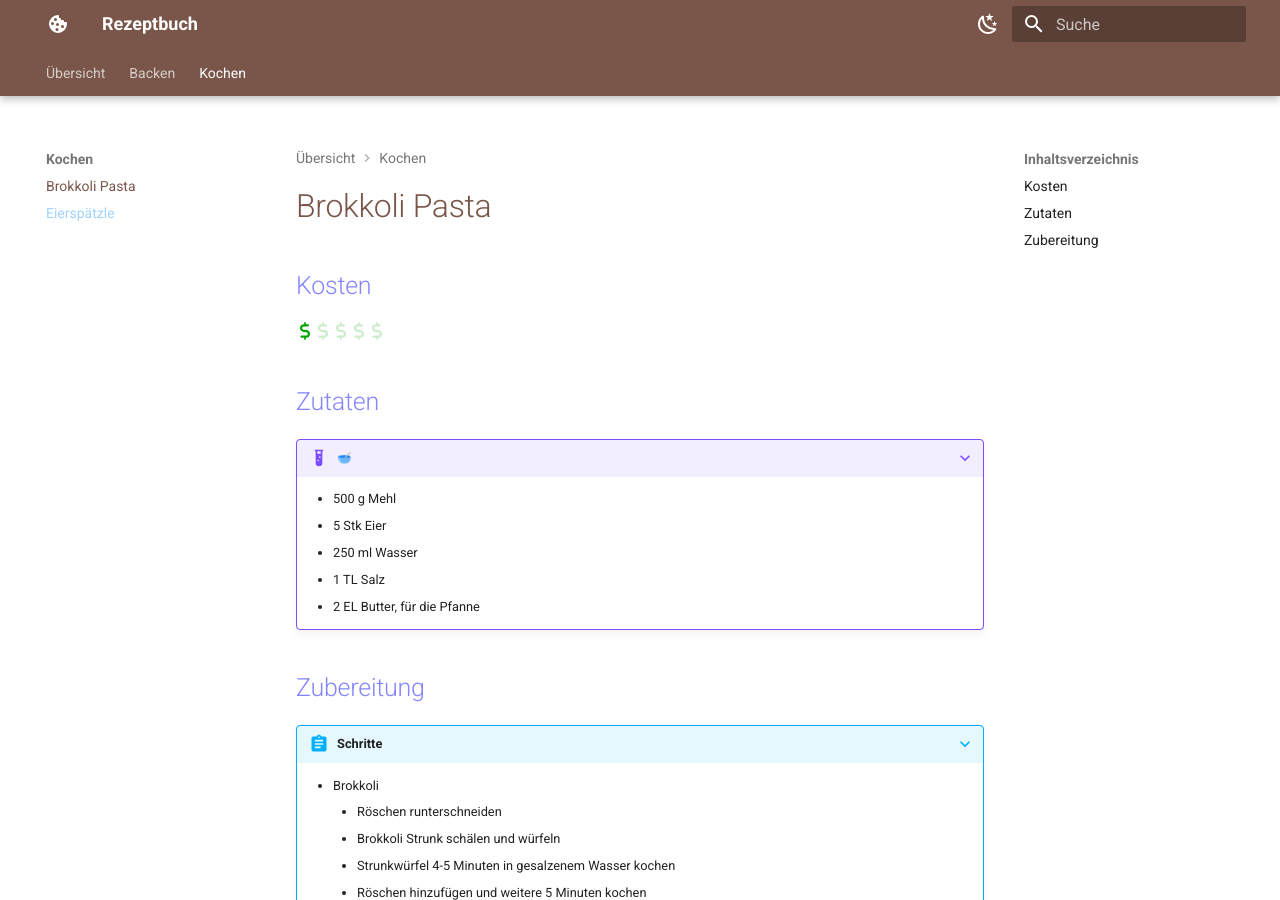
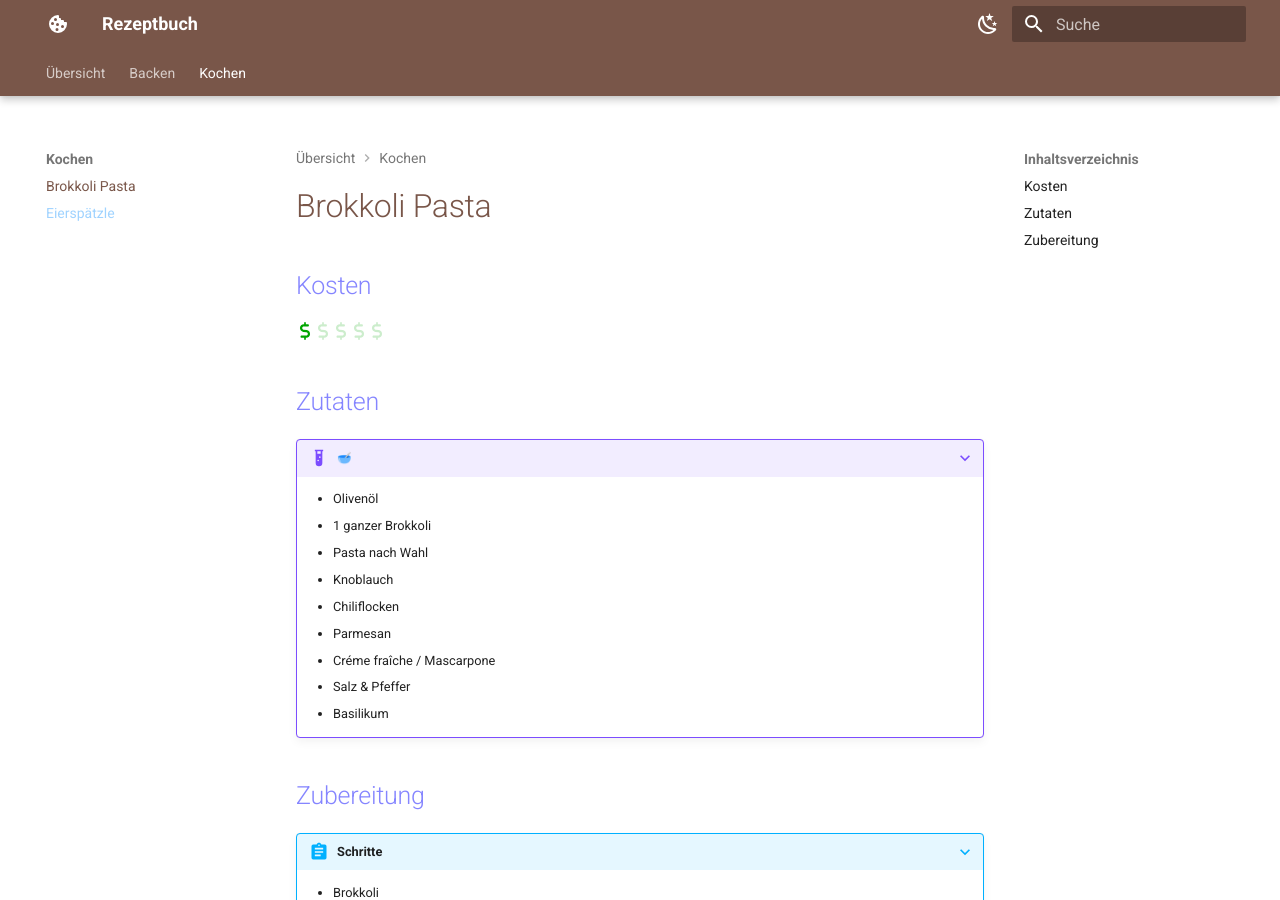
Before and after one commit to Steam0wl/Rezepte, an MkDocs documentation site: the page built from docs/Kochen/Brokkoli Pasta.md, in a window 1280 px wide and 900 px high. Built offline with MkDocs 1.6.1 and Material for MkDocs 9.7.7, drawn with Linux system fonts in a browser that asks for light colours; emoji names are drawn with the system emoji font.

Commit message:
added correct ingredients

```diff
--- a/docs/Kochen/Brokkoli Pasta.md
+++ b/docs/Kochen/Brokkoli Pasta.md
@@ -5,11 +5,15 @@
 
 ## Zutaten
 ???+ example ":bowl_with_spoon:"
-    - 500	g	Mehl
-    - 5	Stk	Eier
-    - 250	ml	Wasser
-    - 1	TL	Salz
-    - 2	EL	Butter, für die Pfanne
+    - Olivenöl
+    - 1 ganzer Brokkoli
+    - Pasta nach Wahl
+    - Knoblauch
+    - Chiliflocken
+    - Parmesan
+    - Créme fraîche / Mascarpone
+    - Salz & Pfeffer
+    - Basilikum
 
 ## Zubereitung
 ???+ abstract "Schritte"
```
